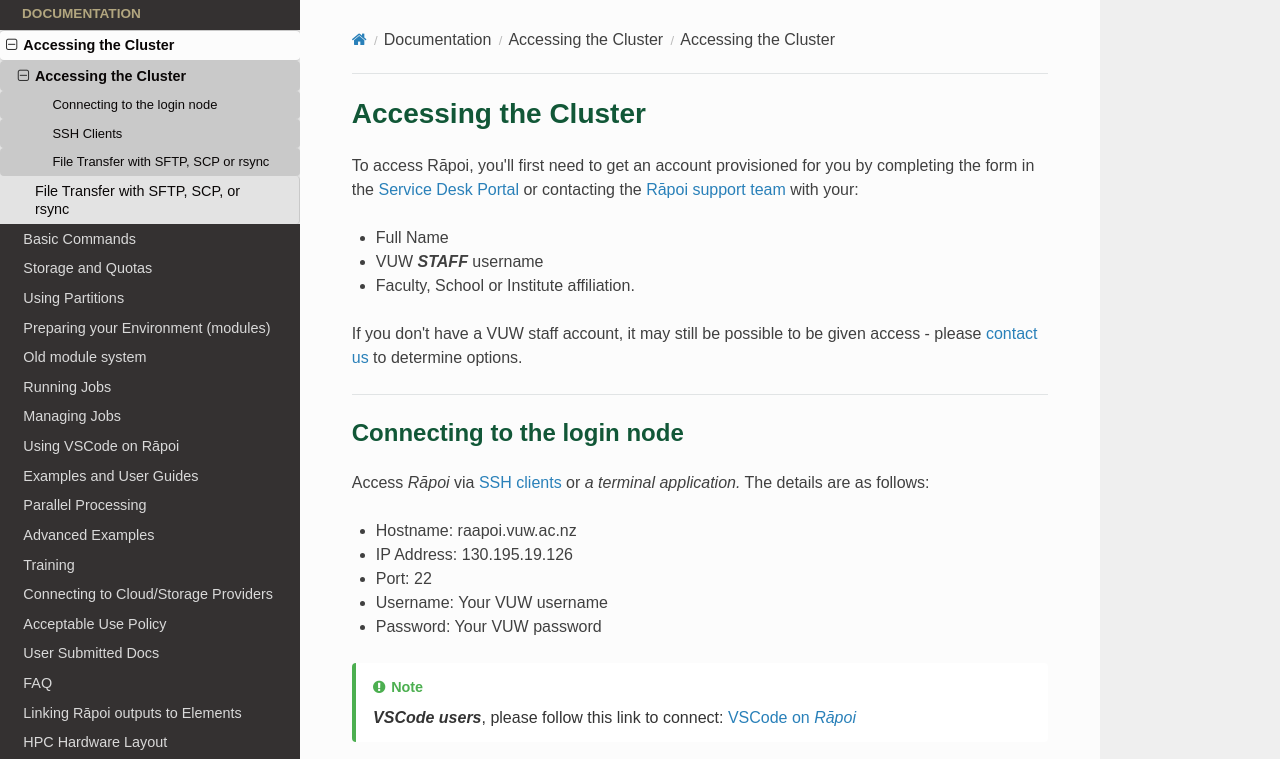
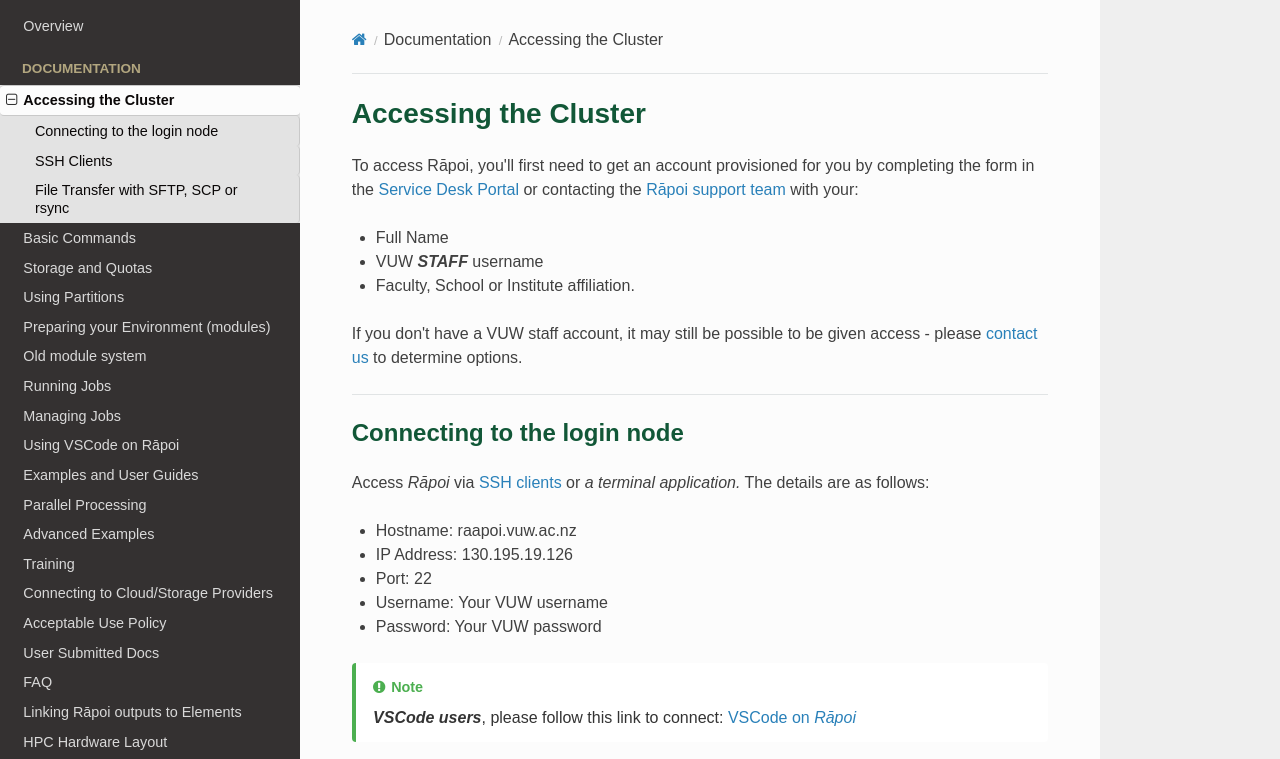
Before and after one commit to vuw-research-computing/raapoi-docs, an MkDocs documentation site: the page built from docs/accessing_the_cluster.md, in a window 1280 px wide and 900 px high, cut to the strip 0-759 px from the top of the window. Built offline with MkDocs 1.6.1, drawn with Linux system fonts in a browser that asks for light colours; nearby versions of some CDN libraries; some web fonts are replaced; a script that is not in the unit is left out.

Commit message:
update some links

```diff
--- a/mkdocs.yml
+++ b/mkdocs.yml
@@ -2,9 +2,7 @@
 nav:
   - Overview: 'index.md'
   - Documentation:
-    - 'Accessing the Cluster':
-      - 'Accessing the Cluster': 'accessing_the_cluster.md'
-      - 'File Transfer with SFTP, SCP, or rsync': 'file_transfer/filezilla.md'
+    - 'Accessing the Cluster': 'accessing_the_cluster.md'
     - 'Basic Commands': 'basic_commands.md'
     - 'Storage and Quotas': 'storage.md'
     - 'Using Partitions': 'partitions.md'
```
